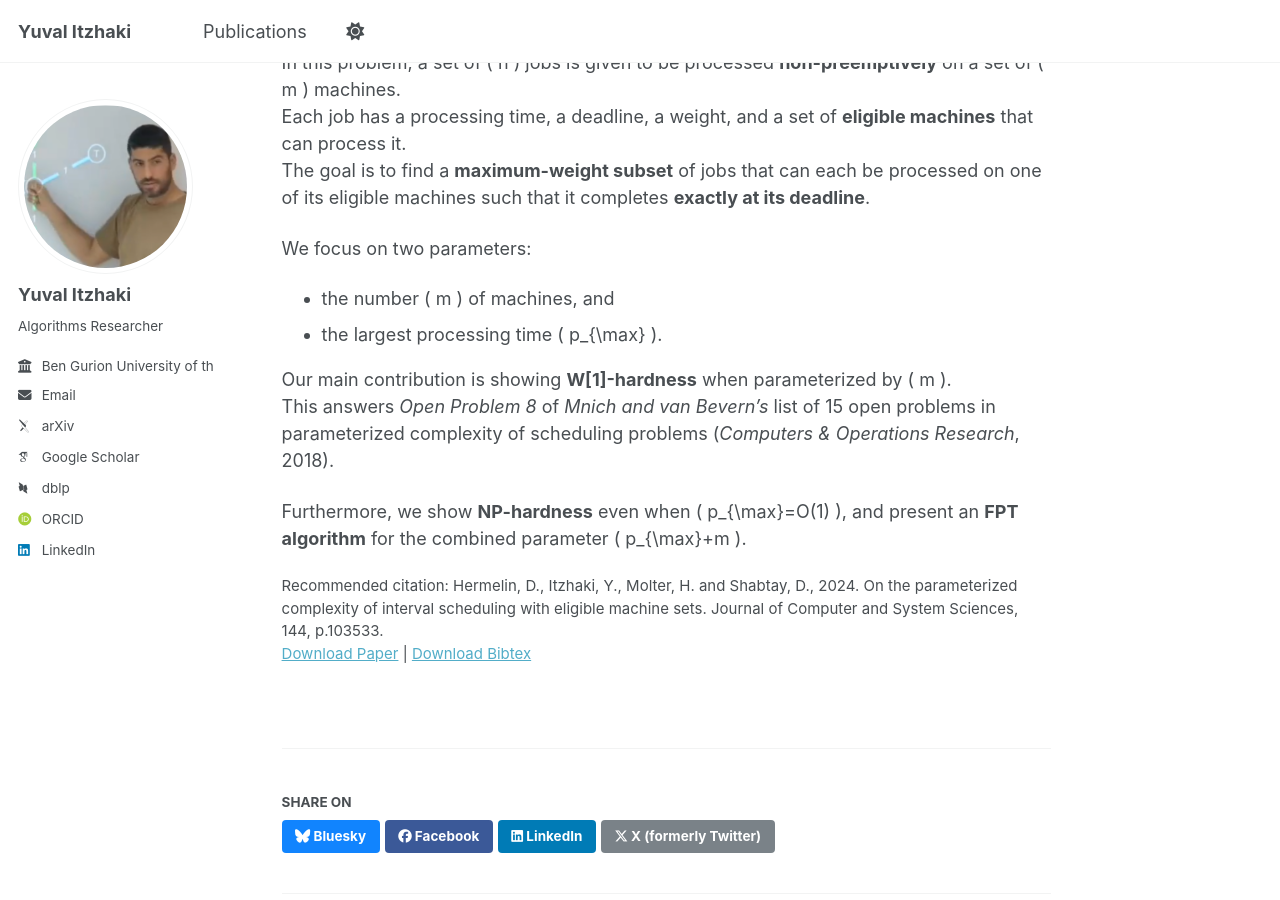
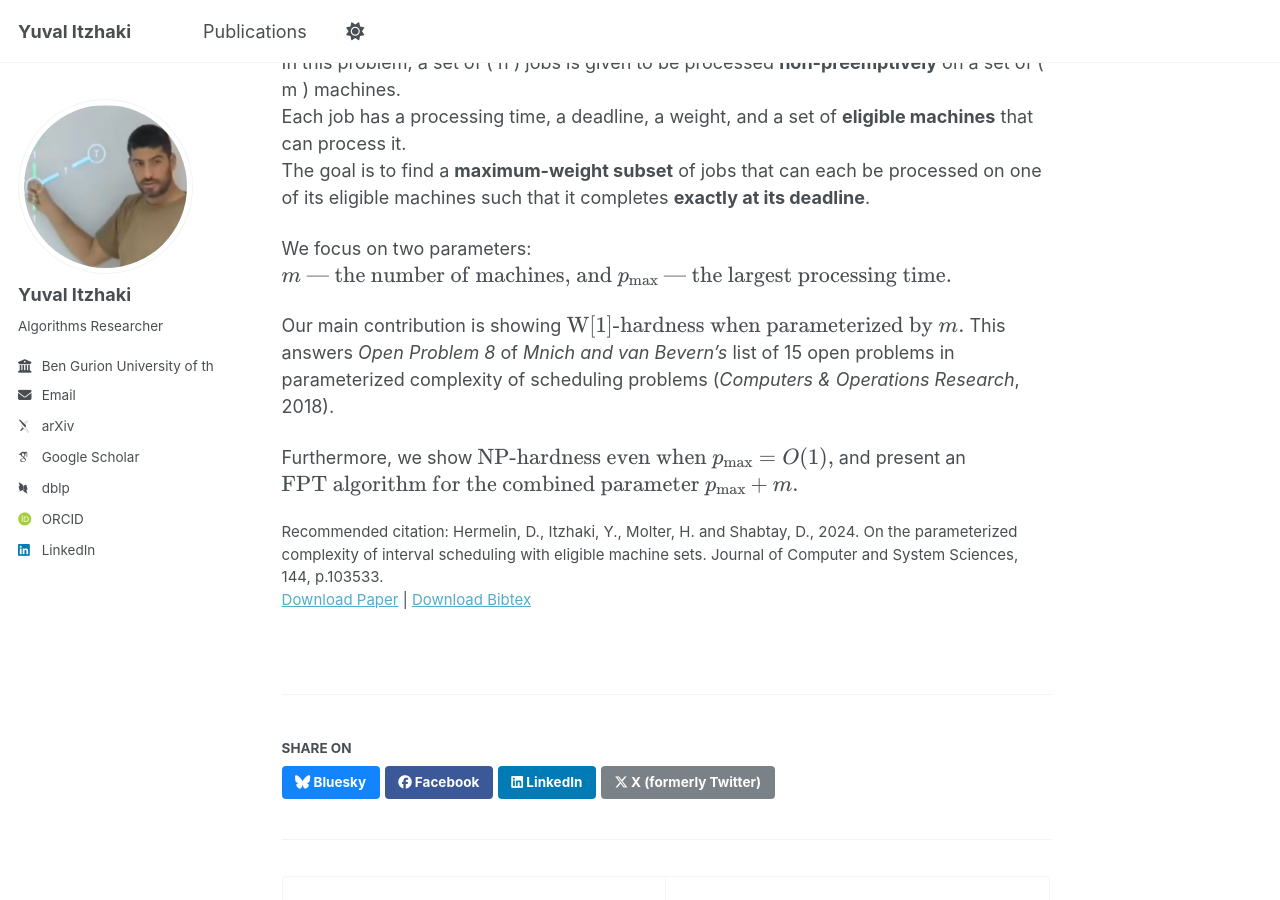
Before and after one commit to yuvalyitz/home, a Jekyll site: the page built from _publications/Unrelated Machines.md, in a window 1280 px wide and 900 px high, scrolled down 599 px. Built offline with Jekyll 4.4.1, drawn with Linux system fonts in a browser that asks for light colours; some web fonts are replaced.

Commit message:
Update Unrelated Machines.md

```diff
--- a/_publications/Unrelated Machines.md
+++ b/_publications/Unrelated Machines.md
@@ -12,6 +12,7 @@ citation: 'Hermelin, D., Itzhaki, Y., Molter, H. and Shabtay, D., 2024. On the p
 ---
 We provide new parameterized complexity results for Interval Scheduling on Eligible Machines. In this problem, a set of n jobs is given to be processed non-preemptively on a set of m machines. Each job has a processing time, a deadline, a weight, and a set of eligible machines that can process it. The goal is to find a maximum weight subset of jobs that can each be processed on one of its eligible machines such that it completes exactly at its deadline. We focus on two parameters: The number m of machines, and the largest processing time $p_{\max}$. Our main contribution is showing W[1]-hardness when parameterized by m. This answers Open Problem 8 of Mnich and van Bevern's list of 15 open problems in parameterized complexity of scheduling problems [Computers & Operations Research, 2018]. Furthermore, we show NP-hardness even when $p_{\max}=O(1)$ and present an FPT-algorithm with for the combined parameter $p_{\max}+m$.
 
+
 We provide new **parameterized complexity results** for *Interval Scheduling on Eligible Machines*.
 
 In this problem, a set of \( n \) jobs is given to be processed **non-preemptively** on a set of \( m \) machines.
@@ -19,10 +20,21 @@ Each job has a processing time, a deadline, a weight, and a set of **eligible ma
 The goal is to find a **maximum-weight subset** of jobs that can each be processed on one of its eligible machines such that it completes **exactly at its deadline**.
 
 We focus on two parameters:
-- the number \( m \) of machines, and
-- the largest processing time \( p_{\max} \).
+$$
+m \text{ — the number of machines, and } p_{\max} \text{ — the largest processing time.}
+$$
 
-Our main contribution is showing **W[1]-hardness** when parameterized by \( m \).
+Our main contribution is showing
+$$
+\text{W[1]-hardness when parameterized by } m.
+$$
 This answers *Open Problem 8* of *Mnich and van Bevern’s* list of 15 open problems in parameterized complexity of scheduling problems (*Computers & Operations Research*, 2018).
 
-Furthermore, we show **NP-hardness** even when \( p_{\max}=O(1) \), and present an **FPT algorithm** for the combined parameter \( p_{\max}+m \).
+Furthermore, we show
+$$
+\text{NP-hardness even when } p_{\max}=O(1),
+$$
+and present an
+$$
+\text{FPT algorithm for the combined parameter } p_{\max}+m.
+$$
```
